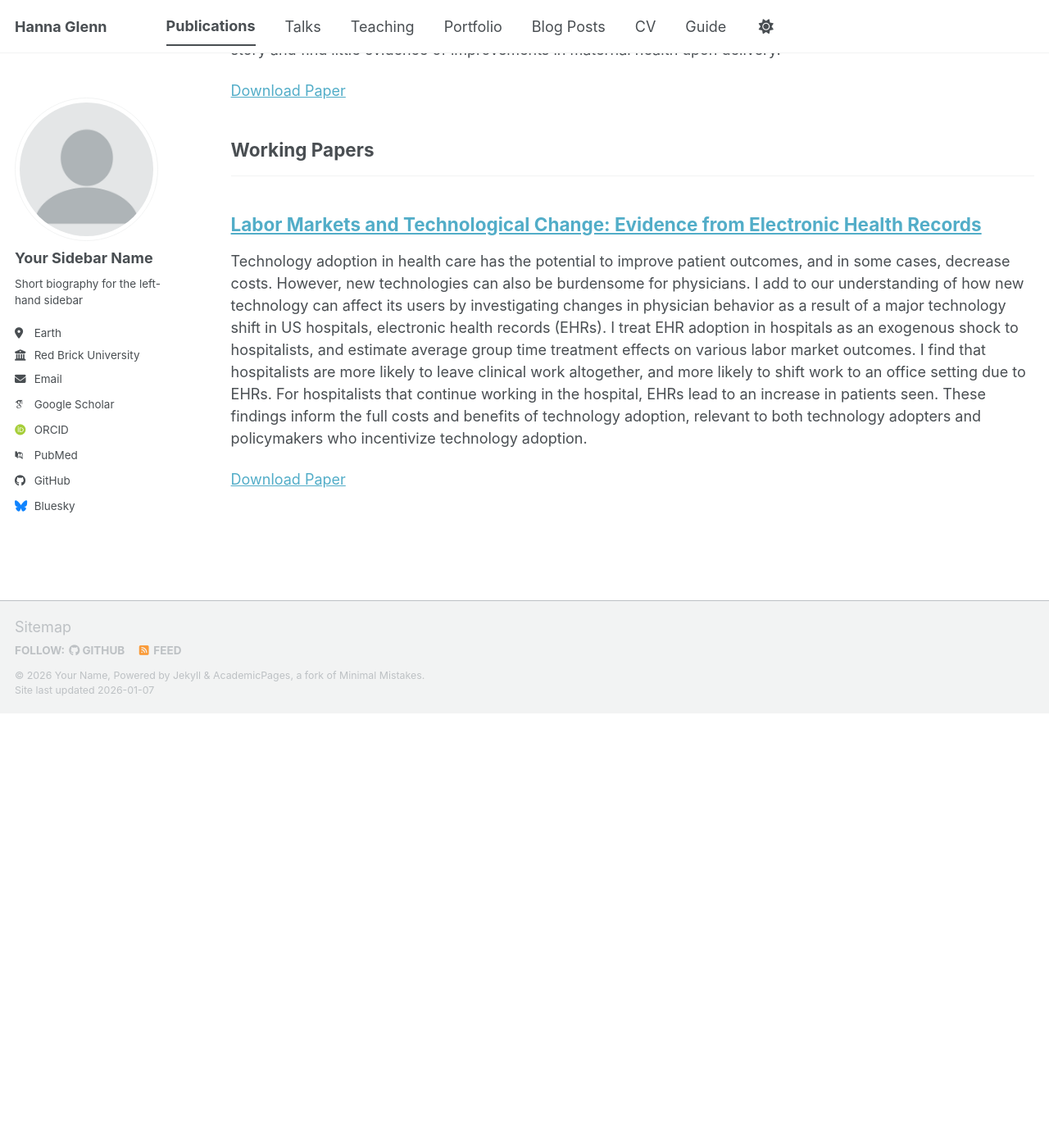
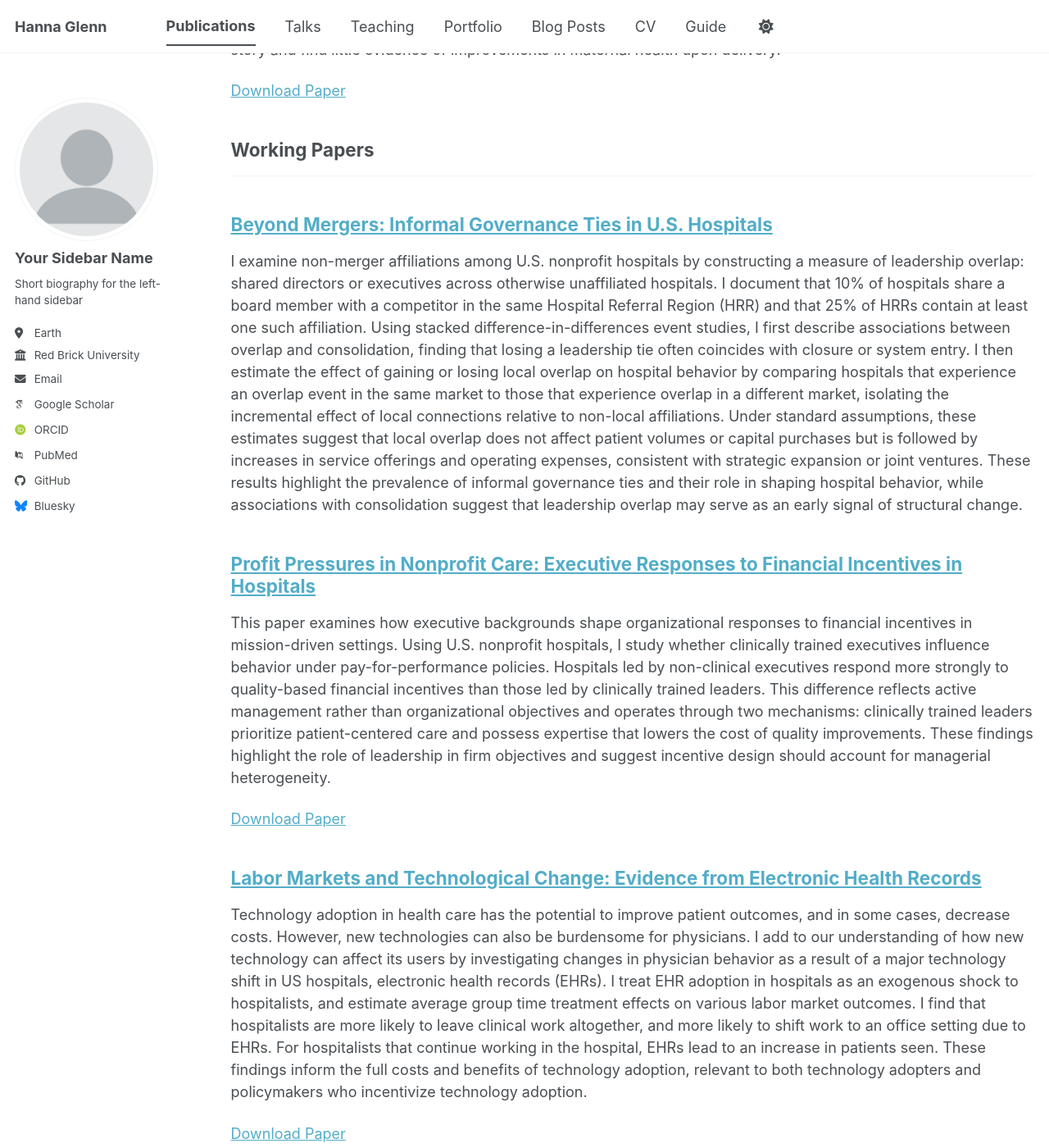
Before and after one commit to hannaglenn/hannaglenn.github.io, a Jekyll site: the page built from _pages/publications.html, in a window 1280 px wide and 1400 px high, scrolled down 530 px. Shown: the whole window at 82% size. Built offline with Jekyll 4.4.1, drawn with Linux system fonts in a browser that asks for light colours; some web fonts are replaced; a script bundle is joined from its source files by our own code; library files that are not in the unit come from our copies.

Commit message:
publications

```diff
--- /dev/null
+++ b/_publications/board-overlap.md
@@ -0,0 +1,8 @@
+---
+title: "Beyond Mergers: Informal Governance Ties in U.S. Hospitals"
+collection: publications
+category: workingpapers
+permalink: /publication/2026-beyond-mergers
+excerpt: "I examine non-merger affiliations among U.S. nonprofit hospitals by constructing a measure of leadership overlap: shared directors or executives across otherwise unaffiliated hospitals. I document that 10% of hospitals share a board member with a competitor in the same Hospital Referral Region (HRR) and that 25% of HRRs contain at least one such affiliation. Using stacked difference-in-differences event studies, I first describe associations between overlap and consolidation, finding that losing a leadership tie often coincides with closure or system entry. I then estimate the effect of gaining or losing local overlap on hospital behavior by comparing hospitals that experience an overlap event in the same market to those that experience overlap in a different market, isolating the incremental effect of local connections relative to non-local affiliations. Under standard assumptions, these estimates suggest that local overlap does not affect patient volumes or capital purchases but is followed by increases in service offerings and operating expenses, consistent with strategic expansion or joint ventures. These results highlight the prevalence of informal governance ties and their role in shaping hospital behavior, while associations with consolidation suggest that leadership overlap may serve as an early signal of structural change."
+date: 2026-01-03
+---
--- /dev/null
+++ b/_publications/exec-P4P.md
@@ -0,0 +1,10 @@
+---
+title: "Profit Pressures in Nonprofit Care: Executive Responses to Financial Incentives in Hospitals"
+collection: publications
+category: workingpapers
+permalink: /publication/2026-executives-P4P
+excerpt: "This paper examines how executive backgrounds shape organizational responses to financial incentives in mission-driven settings. Using U.S. nonprofit hospitals, I study whether clinically trained executives influence behavior under pay-for-performance policies. Hospitals led by non-clinical executives respond more strongly to quality-based financial incentives than those led by clinically trained leaders. This difference reflects active management rather than organizational objectives and operates through two mechanisms: clinically trained leaders prioritize patient-centered care and possess expertise that lowers the cost of quality improvements. These findings highlight the role of leadership in firm objectives and suggest incentive design should account for managerial heterogeneity."
+date: 2026-01-02
+paperurl: 'https://hannaglenn.github.io/files/hospital_leadership.pdf'
+---
+The contents above will be part of a list of publications, if the user clicks the link for the publication than the contents of section will be rendered as a full page, allowing you to provide more information about the paper for the reader. When publications are displayed as a single page, the contents of the above "citation" field will automatically be included below this section in a smaller font.
```
Also changed, not shown: _publications/EHR-physician.md (+1 -1 lines), 1 other file.
